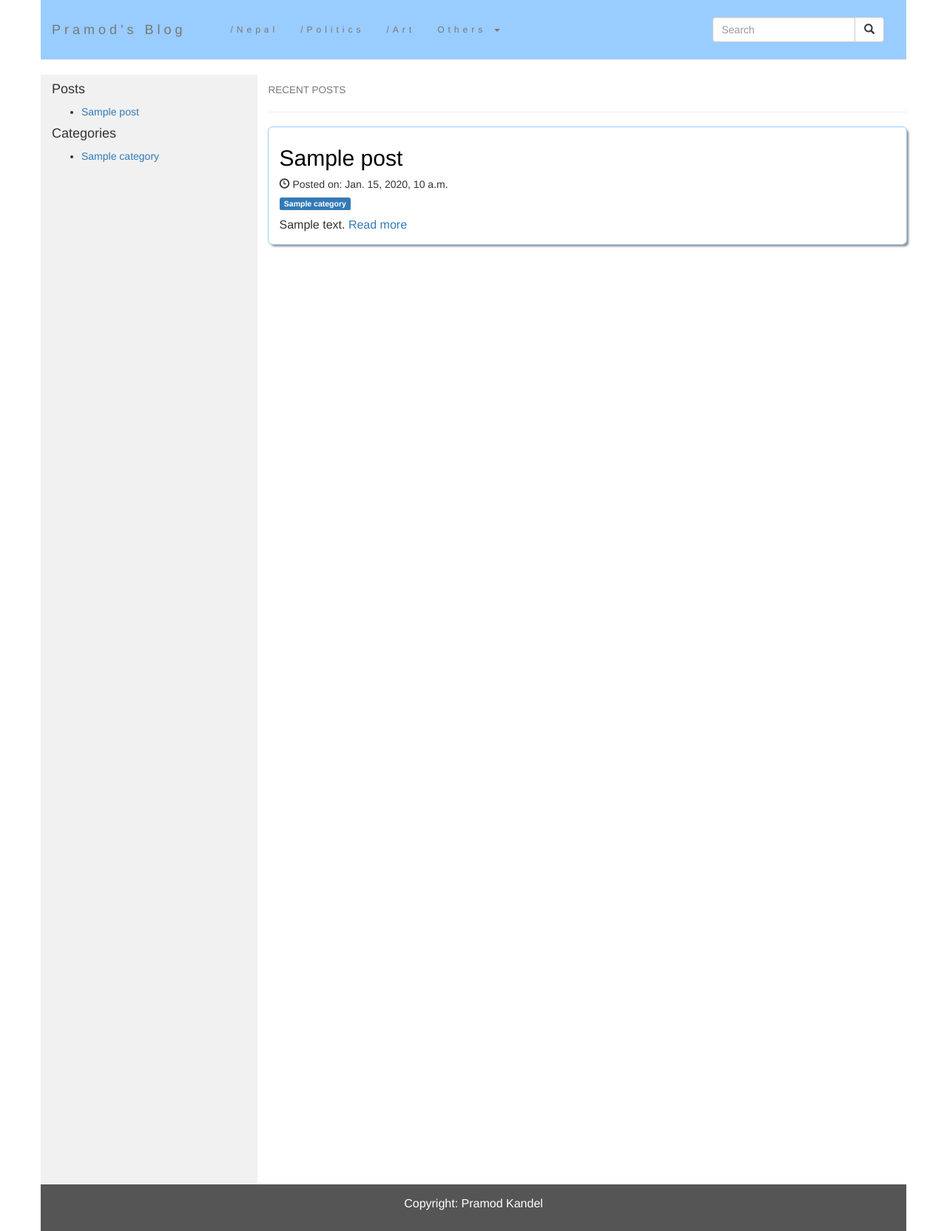
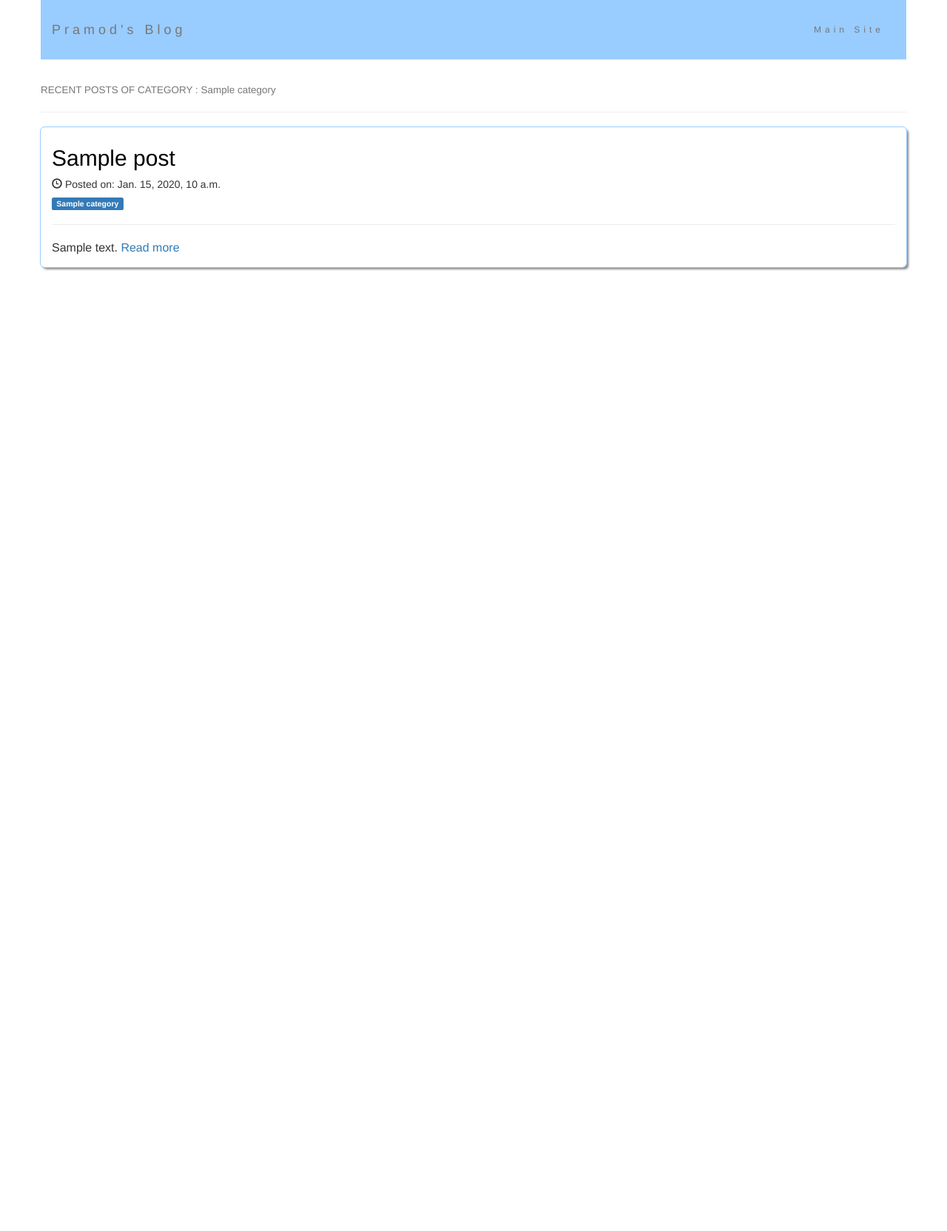
Before and after one commit to pramod2/mysite, a Django app: template blog/templates/blog/index.html in a window 1280 px wide. Shown: the whole page at 74% size. After the commit the page ends 366 px from the top, so only its background shows below. Run offline with Django 3.2, Linux system fonts and the light colour scheme; the template is opened without the code that fills it: most values are stand-ins (such as "Sample title", 1, 10 or a date in 2020); some libraries are stand-ins or nearby versions.

Commit message:
Reduced extra stuff from blog and kept the bare minimum

```diff
--- a/blog/static/blog/style.css
+++ b/blog/static/blog/style.css
@@ -32,11 +32,11 @@ table, th, td {
 }
 
 .navbar-nav {
-    margin-left:30px !important;
+    margin-right:15px !important;
 }
 
 /* Set height of the grid so .sidenav can be 100% (adjust if needed) */
-.row.content {height: 1500px}
+/*.row.content {height: 1500px}
 
 
 /* Set gray background color and 100% height */
--- a/blog/templates/blog/base.html
+++ b/blog/templates/blog/base.html
@@ -38,23 +38,11 @@
 
     <div class="collapse navbar-collapse navbar-ex1-collapse">
 
-      <ul class="nav menubar navbar-nav">
-        <li><a href="#">/Nepal</a></li>
-        <li><a href="#">/Politics</a></li>
-        <li><a href="#">/Art</a></li>
-        <li class="dropdown">
-          <a data-toggle="dropdown" class="dropdown-toggle" href="#">Others
-          <b class="caret"></b>
-          </a>
-
-          <ul class="dropdown-menu">
-            <li><a href="#">Cooking</a></li>
-            <li><a href="#">Action</a></li>
-            <li><a href="#">Fashion</a></li>
-          </ul>
-        </li>
+      <ul class="nav menubar navbar-right navbar-nav">
+        <li><a href="/">Main Site</a></li>
       </ul>
 
+      <!-- No Searchbar needed for now
       <div class="col-sm-3 col-md-3 pull-right searchbar">
         <form class="navbar-form" role="search">
           <div class="input-group">
@@ -65,12 +53,14 @@
           </div>
         </form>
       </div>
-
+      -->
     </div>
   </nav>
   <!-- Main Content (Including Side Nav)  -->
 
   <div class="row content">
+
+    <!-- Comment out side nav for now
     <div class="col-sm-3 sidenav">
       <h4>Posts</h4>
       {% if recent_posts %}
@@ -94,14 +84,12 @@
       <p>There are no categories.</p>
       {% endif %}
     </div>
-    <div class="col-sm-9 main-body">
+    -->
+    <div class="main-body">
       {% block main-body %} {% endblock %}
     </div>
 
   </div>
-  <footer class="row">
-  <p>Copyright: Pramod Kandel</p>
-  </footer>
 </div>
 
 </body>
--- a/blog/templates/blog/index.html
+++ b/blog/templates/blog/index.html
@@ -1,7 +1,15 @@
 {% extends 'blog/base.html' %}
 
 {% block main-body %}
-<h4><small>RECENT POSTS</small></h4>
+<h4>
+  <small>
+    {% if category %}
+      RECENT POSTS OF CATEGORY : {{ category.title }}
+    {% else %}
+      RECENT POSTS
+    {% endif %}
+  </small>
+</h4>
 <hr>
 
 {% for post in recent_posts %}
@@ -20,6 +28,7 @@
     {% endfor %}
     </h5>
   </div>
+  <hr>
   <div class="post-body">
     <p>
     {{ post.body | truncatewords:"10"  }}
--- a/blog/views.py
+++ b/blog/views.py
@@ -16,7 +16,7 @@ def post(request, slug):
 
 def category(request, slug):
     category = get_object_or_404(Category, slug=slug)
-    return render_to_response('blog/view_category.html', {
+    return render_to_response('blog/index.html', {
         'category': category,
-        'posts': Post.objects.filter(categories=category)[:5]
-    }, context_instance=RequestContext(request))
+        'recent_posts': Post.objects.filter(is_published=True).filter(categories=category).order_by('-published_date')[:5]
+    })
```
Also changed, not shown: blog/templates/blog/view_post.html (+15 -11 lines).
